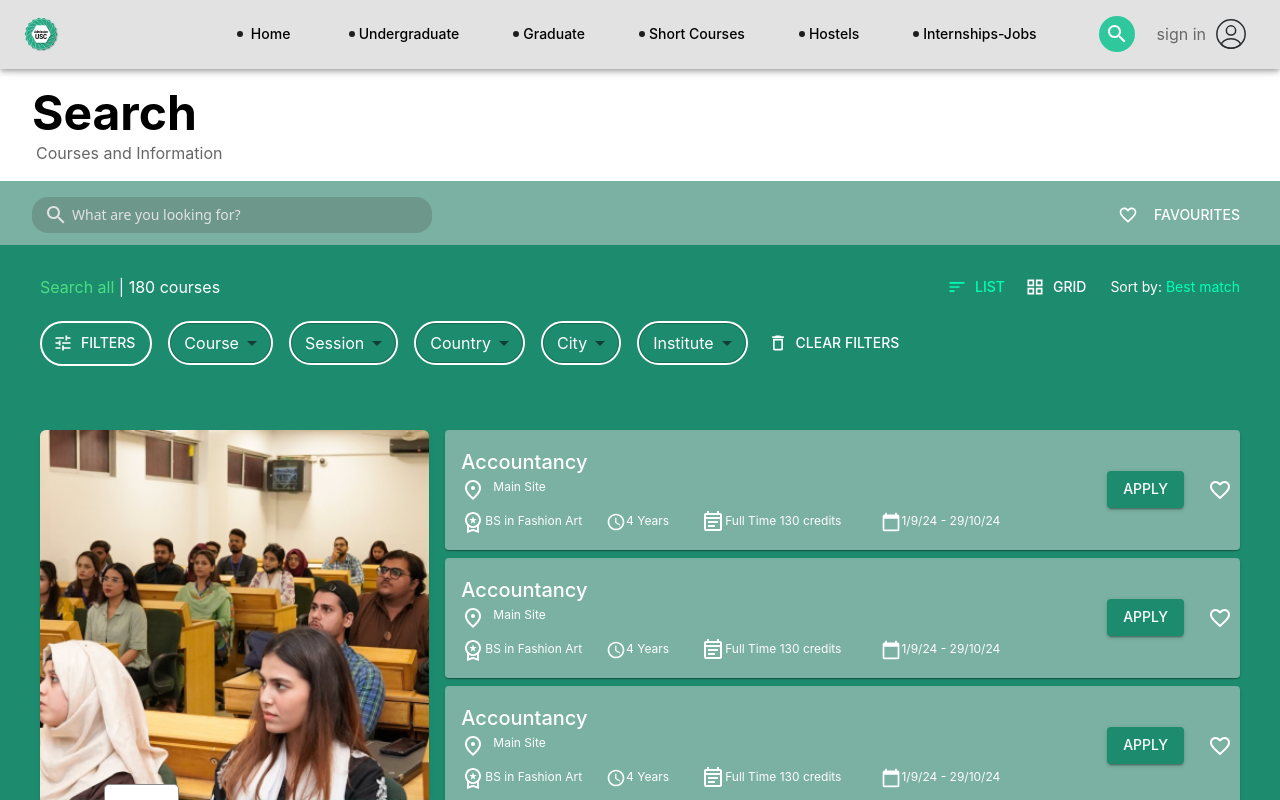
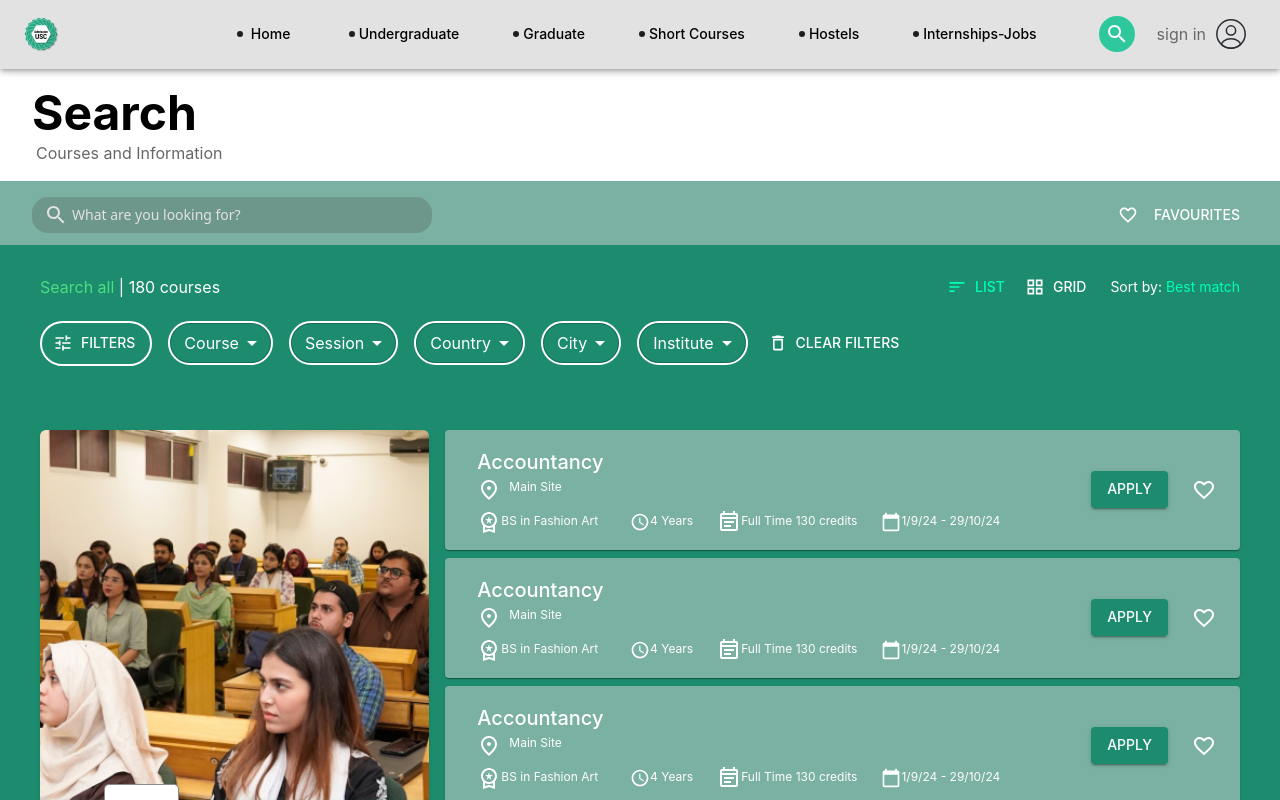
Before and after one commit to rohis10iq/admissions-apply, a React (Vite) app: page /course2 in a window 1280 px wide. Shown: the top 800 px of the page. Built offline with nearby package versions, Linux system fonts and the light colour scheme.

Commit message:
fixed course2 page

```diff
--- a/src/components/Course2.tsx
+++ b/src/components/Course2.tsx
@@ -96,7 +96,7 @@ const Course2: React.FC = () => {
                         <Box className="flex items-center space-x-2">
 
                             <Button sx={{ color: '#00FFB6' }}
-                                className=' text-[12px]'
+                                className=' text-[12px]/'
                                 startIcon={<SortOutlined />}
                             >
                                 List
@@ -129,7 +129,12 @@ const Course2: React.FC = () => {
                         size='small'
                         className="bg-transparent border-2 border-white"
                         defaultValue="Course"
-                        sx={{ borderRadius: '50px', color: 'white' }}
+                        sx={{
+                            borderRadius: '50px', color: 'white',
+                            '& .MuiSelect-icon': {
+                                color: 'white',  // Change the dropdown arrow color
+                            },
+                        }}
                     >
                         <MenuItem value="Course">Course</MenuItem>
                         <MenuItem value="Another">Another course</MenuItem>
@@ -139,7 +144,12 @@ const Course2: React.FC = () => {
                         size='small'
                         className="bg-transparent border-2 border-white"
                         defaultValue="Session"
-                        sx={{ borderRadius: '50px', color: 'white' }}
+                        sx={{
+                            borderRadius: '50px', color: 'white',
+                            '& .MuiSelect-icon': {
+                                color: 'white',  // Change the dropdown arrow color
+                            },
+                        }}
                     >
                         <MenuItem value="Session">Session</MenuItem>
                         <MenuItem value="AnotherSession">Another Session</MenuItem>
@@ -149,7 +159,12 @@ const Course2: React.FC = () => {
                         size='small'
                         className="bg-transparent border-2 border-white"
                         defaultValue="Country"
-                        sx={{ borderRadius: '50px', color: 'white' }}
+                        sx={{
+                            borderRadius: '50px', color: 'white',
+                            '& .MuiSelect-icon': {
+                                color: 'white',  // Change the dropdown arrow color
+                            },
+                        }}
                     >
                         <MenuItem value="Country">Country</MenuItem>
                         <MenuItem value="AnotherCountry">Another Country</MenuItem>
@@ -159,7 +174,12 @@ const Course2: React.FC = () => {
                         size='small'
                         className="bg-transparent border-2 border-white"
                         defaultValue="City"
-                        sx={{ borderRadius: '50px', color: 'white' }}
+                        sx={{
+                            borderRadius: '50px', color: 'white',
+                            '& .MuiSelect-icon': {
+                                color: 'white',  // Change the dropdown arrow color
+                            },
+                        }}
                     >
                         <MenuItem value="City">City</MenuItem>
                         <MenuItem value="AnotherCity">Another City</MenuItem>
@@ -169,7 +189,12 @@ const Course2: React.FC = () => {
                         size='small'
                         className="bg-transparent border-2 border-white"
                         defaultValue="Institute"
-                        sx={{ borderRadius: '50px', color: 'white' }}
+                        sx={{
+                            borderRadius: '50px', color: 'white',
+                            '& .MuiSelect-icon': {
+                                color: 'white',  // Change the dropdown arrow color
+                            },
+                        }}
 
                     >
                         <MenuItem value="Institute">Institute</MenuItem>
@@ -317,7 +342,7 @@ const Course2: React.FC = () => {
                             '& .Mui-selected': {
                                 backgroundColor: 'transparent',  // Selected page color
                                 color: 'white',
-                                border:'1px solid #00FFB6'
+                                border: '1px solid #00FFB6'
                             },
                             '& .MuiPaginationItem-previousNext': {
                                 color: 'white',  // Color for previous/next arrows
--- a/src/components/Course2Card.tsx
+++ b/src/components/Course2Card.tsx
@@ -1,4 +1,4 @@
-// src/components/CourseCard.tsx
+// Course card for course2 page
 import React from 'react';
 import { Button, IconButton, Typography, Box, Card, CardContent } from '@mui/material';
 import FavoriteBorderIcon from '@mui/icons-material/FavoriteBorder';
@@ -19,29 +19,29 @@ interface CourseCardProps {
 
 const CourseCard: React.FC<CourseCardProps> = ({ title, site, degree, duration, credits, dateRange }) => {
     return (
-        <Card sx={{ color: 'white', display: 'flex', justifyContent: 'space-between', mb: 1, bgcolor: '#7ab1a2', }}
+        <Card sx={{ color: 'white', display: 'flex', justifyContent: 'space-between', mb: 1,px:2, bgcolor: '#7ab1a2', }}
         >
             <CardContent sx={{ textAlign: 'left', display: 'flex', flexDirection: 'column' }} >
                 <Typography variant="h6">{title}</Typography>
                 <Box display='flex' fontSize={1} gap={1}>
                     <PlaceOutlinedIcon />
-                    <Typography sx={{fontSize:'12px'}}>{site}</Typography>
+                    <Typography sx={{ fontSize: '12px' }}>{site}</Typography>
                 </Box>
 
-                <Box display="flex" alignItems="center" gap={2} color="textSecondary" mt={1}>
-                    <Typography sx={{fontSize:'12px'}}><WorkspacePremiumOutlinedIcon />{degree}</Typography>
+                <Box display="flex" flexWrap='wrap' alignItems="center" gap={3} color="textSecondary" mt={1}>
+                    <Typography sx={{ fontSize: '12px' }}><WorkspacePremiumOutlinedIcon />{degree}</Typography>
 
-                    <Typography variant="body2" ml={1} sx={{fontSize:'12px'}}>
+                    <Typography variant="body2" ml={1} sx={{ fontSize: '12px' }}>
                         <AccessTimeIcon fontSize="small" />
                         {duration}
                     </Typography>
 
-                    <Typography variant="body2" ml={2} mr={2} sx={{fontSize:'12px'}}>
+                    <Typography variant="body2"  sx={{ fontSize: '12px' }}>
                         <EventNoteOutlinedIcon />
                         Full Time {credits} credits
                     </Typography>
 
-                    <Typography variant="body2" ml={1} sx={{fontSize:'12px'}}>
+                    <Typography variant="body2"  sx={{ fontSize: '12px' }}>
                         <CalendarTodayIcon fontSize="small" />
                         {dateRange}
                     </Typography>
@@ -54,7 +54,7 @@ const CourseCard: React.FC<CourseCardProps> = ({ title, site, degree, duration,
                     Apply
                 </Button>
                 <IconButton >
-                    <FavoriteBorderIcon sx={{color:'#ffffff'}}/>
+                    <FavoriteBorderIcon sx={{ color: '#ffffff' }} />
                 </IconButton>
             </Box>
         </Card>
```
